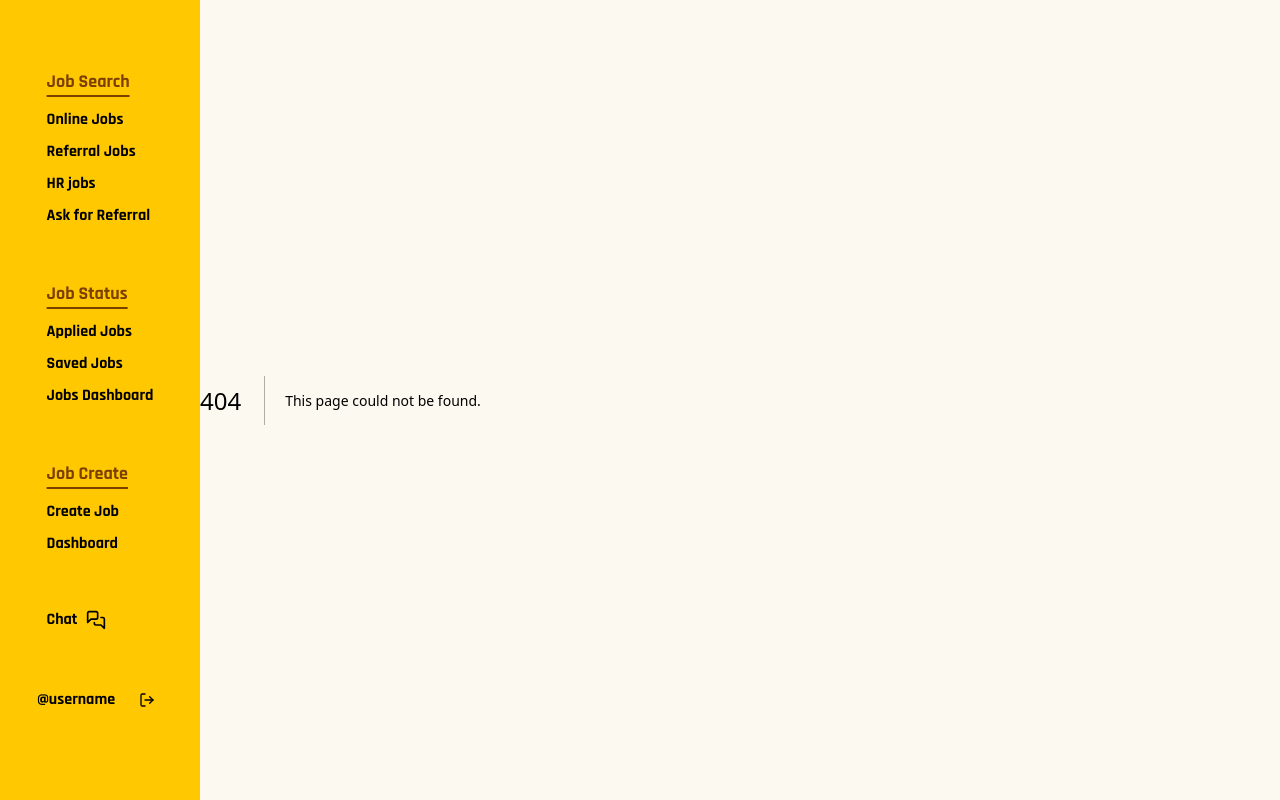
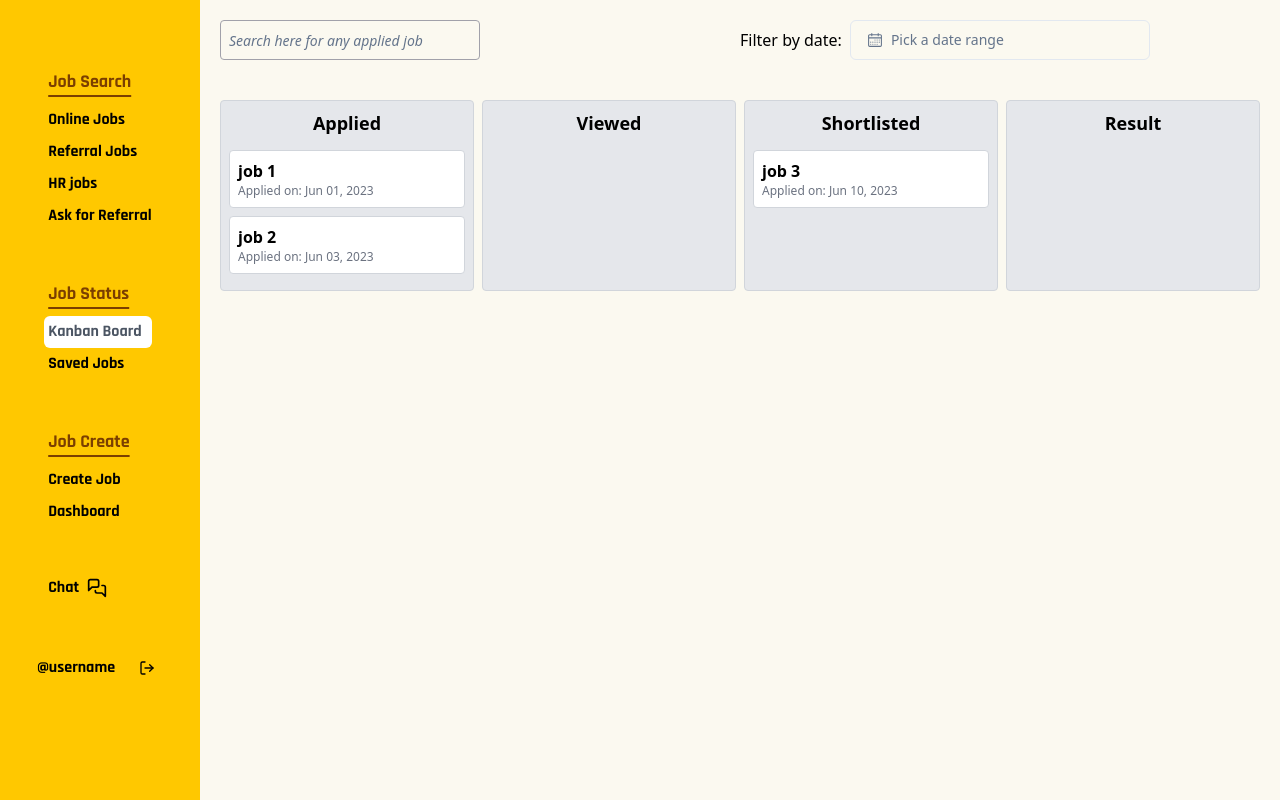
Before and after one commit to vishnukumarkvs/quickrefer-app, a Next.js app: page /kanbanjobstatus in a window 1280 px wide. Before the commit this address had no page. Built offline with nearby package versions, Linux system fonts and the light colour scheme.

Commit message:
done kanban for now

```diff
--- /dev/null
+++ b/src/app/kanbanjobstatus/page.js
@@ -0,0 +1,9 @@
+"use client";
+
+import Kanban from "@/components/Kanban";
+
+const Page = () => {
+  return <Kanban />;
+};
+
+export default Page;
--- /dev/null
+++ b/src/components/DateRangePicker.jsx
@@ -0,0 +1,78 @@
+"use client";
+
+import * as React from "react";
+import { CalendarIcon } from "@radix-ui/react-icons";
+import { addDays, format } from "date-fns";
+import { DateRange } from "react-day-picker";
+
+import { cn } from "@/lib/utils";
+import { Button } from "@/components/ui/button";
+import { Calendar } from "@/components/ui/calendar";
+import {
+  Popover,
+  PopoverContent,
+  PopoverTrigger,
+} from "@/components/ui/popover";
+
+export function DatePickerWithRange({ className, onDateChange }) {
+  const [date, setDate] = React.useState();
+
+  const handleSelect = (selectedDate) => {
+    setDate(selectedDate);
+    if (onDateChange) {
+      onDateChange(selectedDate);
+    }
+  };
+  const handleClear = () => {
+    setDate(null);
+    if (onDateChange) {
+      onDateChange(null);
+    }
+  };
+
+  return (
+    <div className={cn("grid gap-2", className)}>
+      <Popover>
+        <PopoverTrigger asChild>
+          <Button
+            id="date"
+            variant={"outline"}
+            className={cn(
+              "w-[300px] justify-start text-left font-normal",
+              !date && "text-muted-foreground"
+            )}
+          >
+            <CalendarIcon className="mr-2 h-4 w-4" />
+            {date?.from ? (
+              date.to ? (
+                <>
+                  {format(date.from, "LLL dd, y")} -{" "}
+                  {format(date.to, "LLL dd, y")}
+                </>
+              ) : (
+                format(date.from, "LLL dd, y")
+              )
+            ) : (
+              <span>Pick a date range</span>
+            )}
+          </Button>
+        </PopoverTrigger>
+        <PopoverContent className="w-auto p-0" align="start">
+          <Calendar
+            initialFocus
+            mode="range"
+            defaultMonth={date?.from || new Date()}
+            selected={date}
+            onSelect={handleSelect}
+            numberOfMonths={2}
+          />
+          <Button onClick={handleClear} variant="ghost">
+            Clear dates
+          </Button>
+        </PopoverContent>
+      </Popover>
+    </div>
+  );
+}
+
+export default DatePickerWithRange;
--- /dev/null
+++ b/src/components/Kanban.jsx
@@ -0,0 +1,93 @@
+"use client";
+
+import React, { useState } from "react";
+import { format, parseISO, isWithinInterval } from "date-fns";
+import { Input } from "./ui/input";
+import DatePickerWithRange from "./DateRangePicker";
+
+const initialJobs = [
+  { id: 1, title: "job 1", status: "Applied", appliedDate: "2023-06-01" },
+  { id: 2, title: "job 2", status: "Applied", appliedDate: "2023-06-03" },
+  { id: 3, title: "job 3", status: "Shortlisted", appliedDate: "2023-06-10" },
+  { id: 4, title: "job 4", status: "Done", appliedDate: "2023-06-15" },
+];
+
+const Kanban = () => {
+  const [selectedDates, setSelectedDates] = useState(null);
+  const handleDateChange = (dateRange) => {
+    setSelectedDates(dateRange);
+    console.log(selectedDates);
+  };
+
+  const [filter, setFilter] = useState("");
+  let jobs = initialJobs.filter((job) =>
+    job.title
+      .replace(/\s/g, "")
+      .toLowerCase()
+      .includes(filter.replace(/\s/g, "").toLowerCase())
+  );
+
+  // Filter jobs based on date range if one is selected
+  if (selectedDates?.from && selectedDates?.to) {
+    jobs = jobs.filter((job) =>
+      isWithinInterval(parseISO(job.appliedDate), {
+        start: selectedDates.from,
+        end: selectedDates.to,
+      })
+    );
+  }
+  return (
+    <div className="w-full">
+      <div className="flex p-5">
+        <div className="w-full">
+          <Input
+            type="text"
+            placeholder="Search here for any applied job"
+            value={filter}
+            onChange={(e) => setFilter(e.target.value)}
+            className="p-2 border border-zinc-400 rounded placeholder:italic placeholder:text-slate-500"
+            style={{ width: "50%" }} // Set the width to 50% for equal width
+          />
+        </div>
+        <div className="w-full flex items-center gap-x-2">
+          <p>Filter by date:</p>
+          <DatePickerWithRange onDateChange={handleDateChange} />
+        </div>
+      </div>
+      <div className="w-full flex justify-between p-5 gap-x-2">
+        {["Applied", "Viewed", "Shortlisted", "Result"].map((status) => (
+          <Column
+            key={status}
+            status={status}
+            jobs={jobs.filter((job) => job.status === status)}
+          />
+        ))}
+      </div>
+    </div>
+  );
+};
+
+const Column = ({ status, jobs }) => {
+  return (
+    <div className="w-1/4 bg-gray-200 p-2 rounded border border-gray-300">
+      <h2 className="text-lg font-bold mb-2 text-center border-b pb-1">
+        {status}
+      </h2>
+      {jobs.map((job) => (
+        <Card key={job.id} job={job} />
+      ))}
+    </div>
+  );
+};
+
+const Card = ({ job }) => {
+  return (
+    <div className="bg-white p-2 rounded mb-2 border border-gray-300">
+      <p className="font-semibold">{job.title}</p>
+      <p className="text-xs text-gray-500">
+        Applied on: {format(parseISO(job.appliedDate), "MMM dd, yyyy")}
+      </p>
+    </div>
+  );
+};
+export default Kanban;
--- a/src/components/Sidebar.jsx
+++ b/src/components/Sidebar.jsx
@@ -44,9 +44,8 @@ const SideBar = () => {
             >
               Job Status
             </p>
-            <SideBarItem title="Applied Jobs" />
+            <SideBarItem title="Kanban Board" href="/kanbanjobstatus" />
             <SideBarItem title="Saved Jobs" />
-            <SideBarItem title="Jobs Dashboard" />
           </div>
           <div className="my-10">
             <p
```
Also changed, not shown: 2 other files (tests, documents, lock files or other folders).
